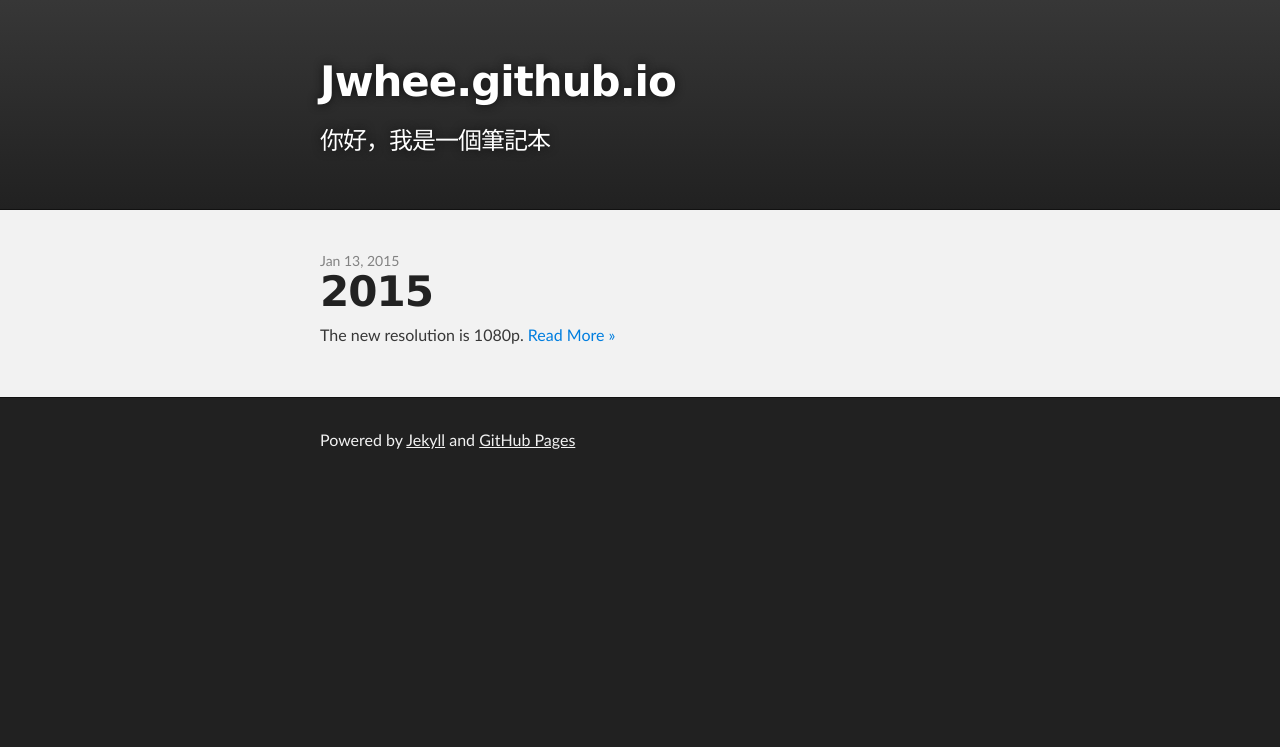
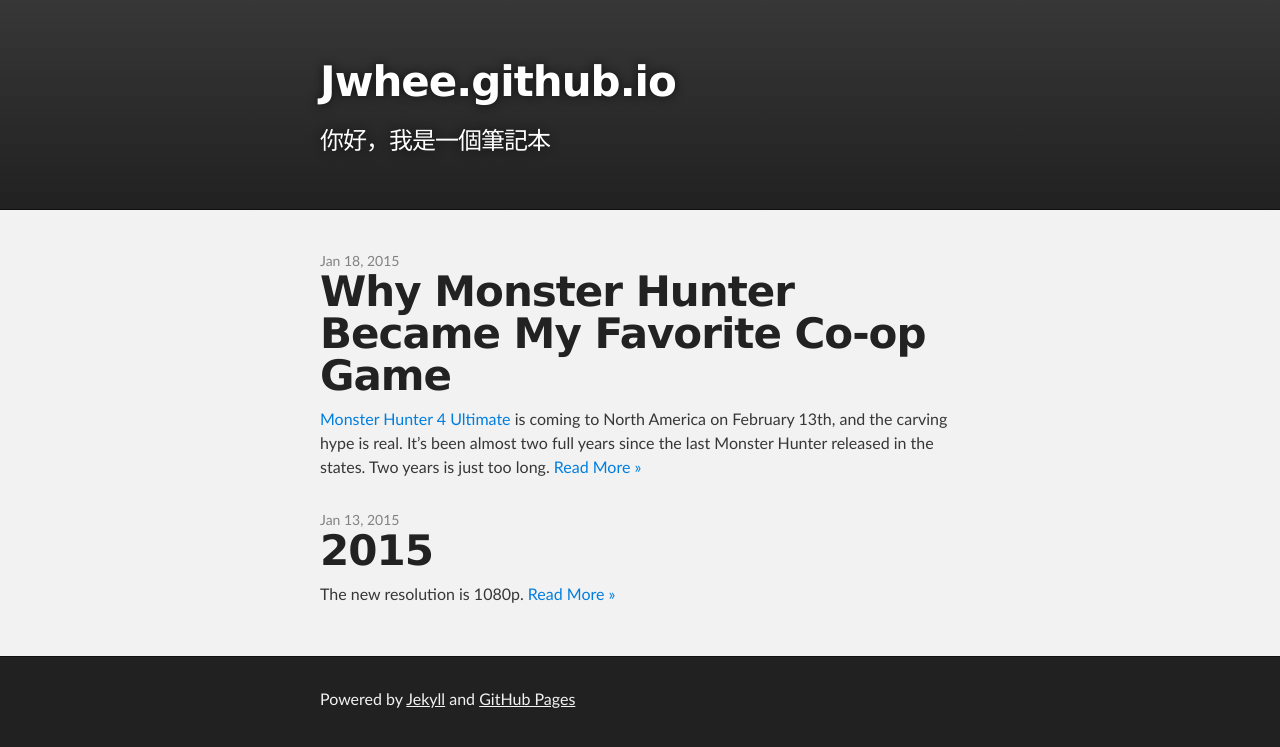
Before and after one commit to jwhee/jwhee.github.io, a Jekyll site: the page built from index.html, in a window 1280 px wide. Shown: the top 747 px of the page. Built offline with Jekyll 4.4.1, drawn with Linux system fonts in a browser that asks for light colours; nearby versions of some CDN libraries; some of the changed lines change nothing that is shown.

Commit message:
Add new post

```diff
--- /dev/null
+++ b/_posts/2015-01-18-Why-Monster-Hunter-Became-My-Favorite-Coop-Game.markdown
@@ -0,0 +1,52 @@
+---
+layout: post
+title:  "Why Monster Hunter Became My Favorite Co-op Game"
+date:   2015-01-18 5:30:00
+categories: blog
+---
+[Monster Hunter 4 Ultimate](http://en.wikipedia.org/wiki/Monster_Hunter_4) is coming to North America on February 13th, and the carving hype is real. It's been almost two full years since the last Monster Hunter released in the states. Two years is just too long.
+
+As much of a hardcore MH player I'd think I am, I must shamefully admit that I've never played [MHFU](http://en.wikipedia.org/wiki/Monster_Hunter_Freedom_Unite), the title that really defined the franchise. My very first Monster Hunter experience was with [MHTri](http://en.wikipedia.org/wiki/Monster_Hunter_Tri) on Nintendo Wii back in 2010. Coming from a [Dynasty Warriors](http://en.wikipedia.org/wiki/Dynasty_Warriors) hack'n'slash background, I soon found myself being punished by Monster Hunter's unforgiving boss mechanics. Despite the many painful deaths of felyne karts, Monster Hunter soon became my favorite cooperative game of all time.
+
+Why? Let's talk about why...
+
+### The Hunting Action Genre
+In recent years, two new sub-genres were born from traditional Action-RPG: In the competitive e-sports scene, we have the [MOBA](http://en.wikipedia.org/wiki/Multiplayer_online_battle_arena) genre with notable games like [League of Legends](http://na.leagueoflegends.com/) and [DOTA2](http://blog.dota2.com/). In the co-operative gaming category, we have the Hunting Action genre, which is where Monster Hunter falls into. It's almost safe to say that Monster Hunter is the father of the Hunter Action genre, with subsequent followers like [Gods Eater](http://en.wikipedia.org/wiki/Gods_Eater_Burst), [Ragnarok Odyssey](http://en.wikipedia.org/wiki/Ragnarok_Odyssey), [Soul Sacrifice](http://en.wikipedia.org/wiki/Soul_Sacrifice_%28video_game%29), [Freedom War](http://en.wikipedia.org/wiki/Freedom_Wars), and more.
+
+The premise of the Hunter Action genre is simple: A third-person action game where four players form a party to fight cooperatively against a giant, bad-ass boss monster. It's a simple concept, but the depth of Monster Hunter's game design is immense.
+
+### Avoiding the Numbered-Levelling Model
+We play games because we like to progress toward a goal. Many of traditional RPGs abstracts progression in a numbered-levelling system - As you spend time playing the game, you earn an abstracted resource called "experience points", and then these "experience points" are converted to other resource like "skill points" or "ability points" to empower the player's virtual character.
+
+To ridicule the numbered-levelling system, we are basically spending time watching a number on the screen to increment, so that after a short-while another number on the other side of the screen can also increment. We are no longer playing a game, but instead we are being tricked by the poorly designed progression model. Worst of all, the grind is merely a waste of our valuable gaming time.
+
+Ditching the numbered-levelling model, Monster Hunter takes a different approach on character progression. As you defeat a monster, you earn monster parts as resources to forge better equipment and weapons. As you earn better equipments and weapons, you can then challenge harder monsters to earn even better parts, and the reward cycle continues on. The character's strength is no longer determined by one single number on a screen, but rather it is short-circuited to be represented by the character's equipment statistics.
+
+The combination of reward loop and progression works extremely well. Monster Hunter focuses on letting players to progress through loots and rewards, and this design feels much more rewarding than watching an ever-incrementing progress bar.
+
+
+### Player Skill as Progression
+Abstracting the strength growth of the virtual character is one way to design the progression model of a game. However, what really makes Monster Hunter's gameplay such a love-and-hate experience is its clever design around player skill progression.
+
+One major barrier of entry in earlier Monter Hunter titles is undoubtedly its unforgiving requirement on player skills. Spoiled by mainstream action games, we are often trap inside the misconception that "the faster you smash your buttons, the more enemies you can defeat". Monster Hunter is going to shatter that delusion for new comers very, very quickly.
+
+Monster Hunter's gameplay requires careful observation, planning, and execution. The combat mechanic is basically a fighting game: Different button combinations
+yield different moves, with ending animation that renders the character vulnerable for a few short frames. Powerful attacks and finishers tend to have longer delay, so advanced players would chain the attacks effectively to cancel the animation as much as possible. However, if timed incorrectly, you will get caught in the monster's attack, and then you will distaste yourself for stupidly pulling off a bad move. Luckily, the monsters' movement pattern are not to difficult to learn, and it quickly turns into a real-time, risk-and-return game: Do you want to sheath your weapon now to take potion? Do you want to put down a few lighter hits and quickly roll away? or do you want to risk it all and launch a heavy finisher? The decision is all yours.
+
+Each weapon type represents different movement sets, and each monster represents different mechanics and movement patterns. Putting both aspects together creates a humongous player skill progression model. In the upcoming Monster Hunter 4 Ultimate, there are 14 weapon types and 73 boss monsters. Multiplicatively, that's more than 1000 combinations to master!
+
+### Breaking out of the Trinity
+Many multiplayer games in the past couple years are designed around the [Trinity](http://www.gamasutra.com/view/feature/132607/rethinking_the_trinity_of_mmo_.php?print=1), which breaks responsibilities crucial to a group's success into three different roles: the tank, the healer, and the damage dealer. This design has proven to be widely adopted, as observed in popular MMO such as [World of Warcraft](http://us.battle.net/wow/en/), and even in recent MOBA games like League of Legends. By distributing responsibilities across party members, the game requires players to work together, which of course is the intent of multiplayer games - working as a team.
+
+Despite the Trinity is widespread across various games and arguably proven successful, the design has one major problem - it introduces multiple single-point-of-failures. When each team member is crucial to the success of the group, any small mistakes can result in a catastrophe. A team can lose a game if the tank isn't absorbing damage correctly, or if the healer isn't managing spells effectively, or if the damage dealer isn't doing enough damage output. That's too many IFs in one equation, and the isolation of roles generates unwanted stress on each player, and even catalyses toxic behavior toward players who failed to fulfil their role's responsibility. As a result, playing games become stressful and frustrating at times, which defeats the purpose of gaming.
+
+The trinity design made it mandatory for teamwork to be accomplished within mundane, mistake-intolerant roles. Sure, sure, the design separates the advanced players from the amateur, and that's what makes it so exciting to watch professional e-sports, because we all understand how difficult it is to achieve such meticulous team work. However, when it comes to making a fun, enjoyable cooperative game, we should break out of the trinity design.
+
+Monster Hunter's cooperative multiplayer mode is vastly enjoyable because it does not force the trinity on players. Instead of role separation, every player has the same primary role: the damage dealer. The boss monster will periodically target another random player, so there is no need for a dedicated tank role. It's each player's own responsibility to dodge or block the incoming attack. In addition, if a player prefers a more supportive play style, he/she can then choose a more team-oriented weapon. For instance, one can opt for using a Hunting Horn with healing songs, or choosing a paralysis Hammer to both knock-out and paralyse the monster easily.
+
+In Monster Hunter, everyone is the damage dealer, everyone would need to tank some damages from time to time, and anyone can opt for being a little more supportive. Everyone has the same role and has the same responsibility: enjoy hunting! That's what makes Monster Hunter's multiplayer so much fun.
+
+### Sum it up!
+There are much more that can be descussed about Monster Hunter's game design, but we have covered the core elements. Monster Hunter has a rewarding character levelling system, a deep player-skill progression model that provides countless replayability, and most importantly, an enjoyable cooperative online multiplayer gameplay. With all these aspects, Monster Hunter has become my favorite cooperative game of all time.
+
+I cannot wait to have my hands on Monster Hunter 4 Ultimate!
--- a/stylesheets/stylesheet.css
+++ b/stylesheets/stylesheet.css
@@ -94,7 +94,7 @@ h6 {
 }
 
 p {
-  margin: 10px 0 10px 0;
+  margin: 10px 0 15px 0;
 }
 
 footer p {
```
